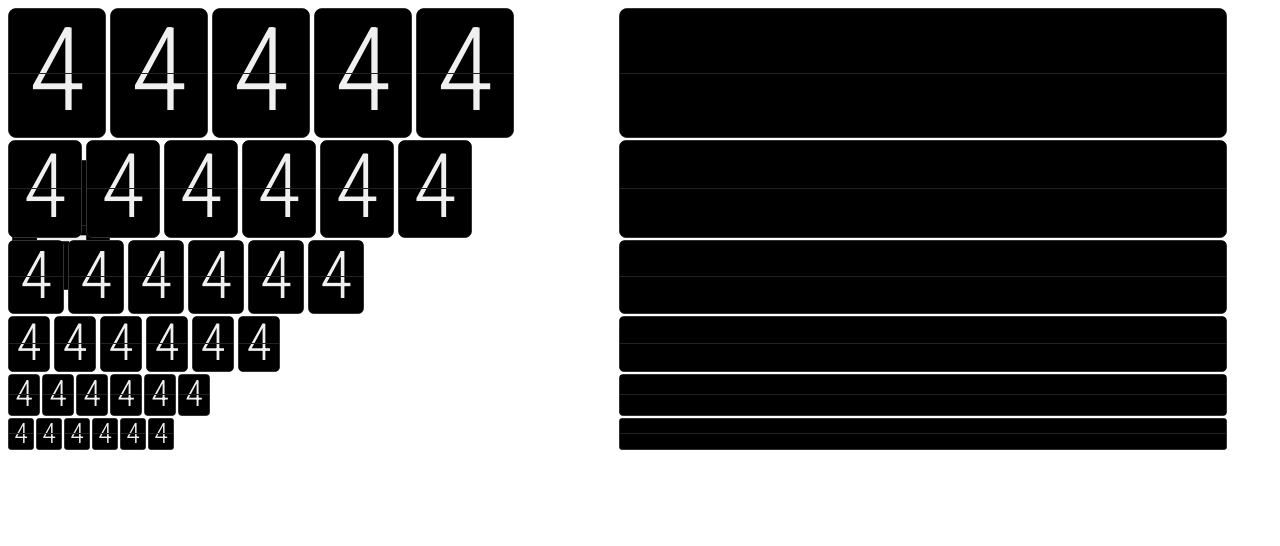
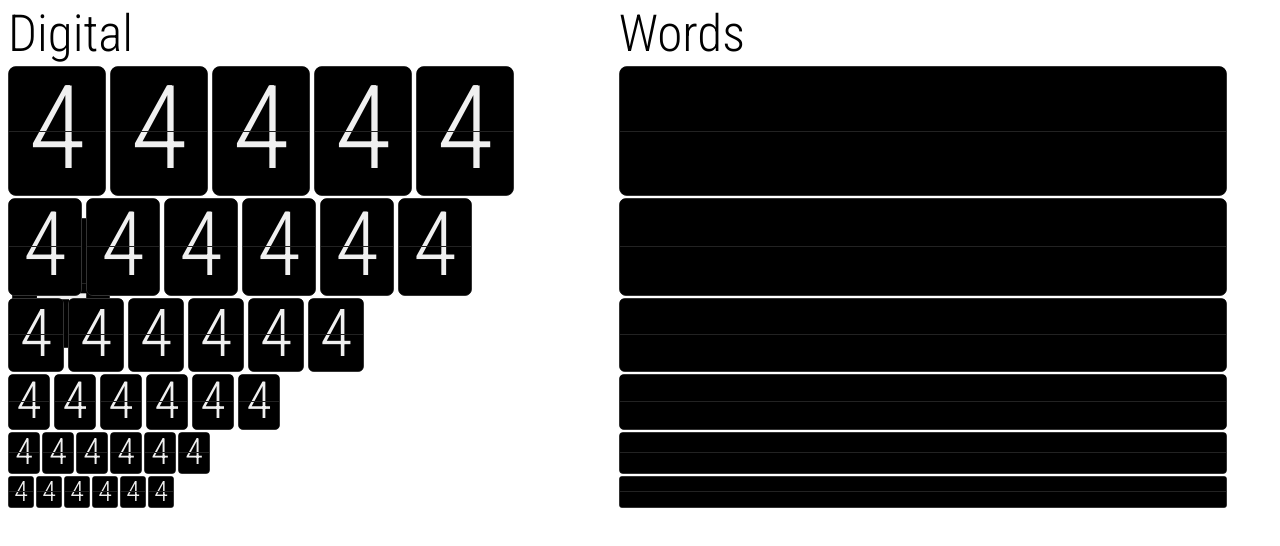
Before and after one commit to jayKayEss/Flapper, a website: page test.html in a window 1280 px wide. Drawn offline with nearby package versions, Linux system fonts and the light colour scheme.

Commit message:
Move to npm

```diff
--- a/test.html
+++ b/test.html
@@ -8,12 +8,12 @@
         <script src="src/jquery.flapper.js"></script>
         <script language="javascript">
             $(document).ready(function() {
-                $('.flapper.digital').flapper({
+                $('input.flapper.digital').flapper({
                     width: 6,
                     cycleInterval: 1000,
                 });
 
-                $('.flapper.words').flapper({
+                $('input.flapper.words').flapper({
                     width: 1,
                     cycleInterval: 1000,
                     chars: [' ', 'YES', 'NO', 'MAYBE'],
@@ -23,6 +23,7 @@
     </head>
     <body>
         <div style="display: inline-block; width: 48%;">
+            <div class="flapper SM">Digital</div>
             <input class="flapper XXL digital" />
             <input class="flapper XL digital" />
             <input class="flapper L digital" />
@@ -31,6 +32,7 @@
             <input class="flapper XS digital" />
         </div>
         <div style="display: inline-block; width: 48%;">
+            <div class="flapper SM">Words</div>
             <input class="flapper XXL words" />
             <input class="flapper XL words" />
             <input class="flapper L words" />
```
Also changed, not shown: package.json (added, +32 -0 lines), 2 other files.
